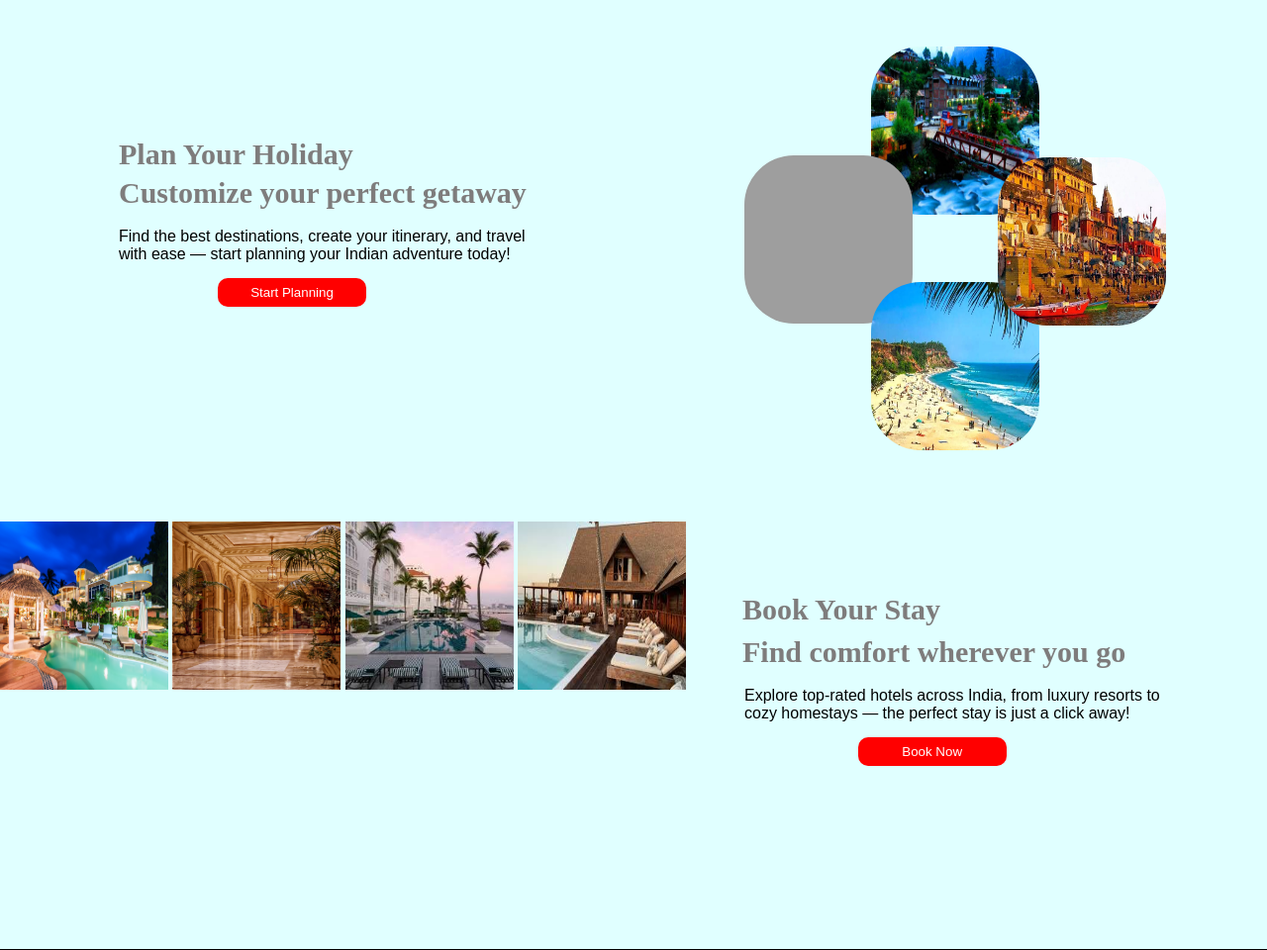
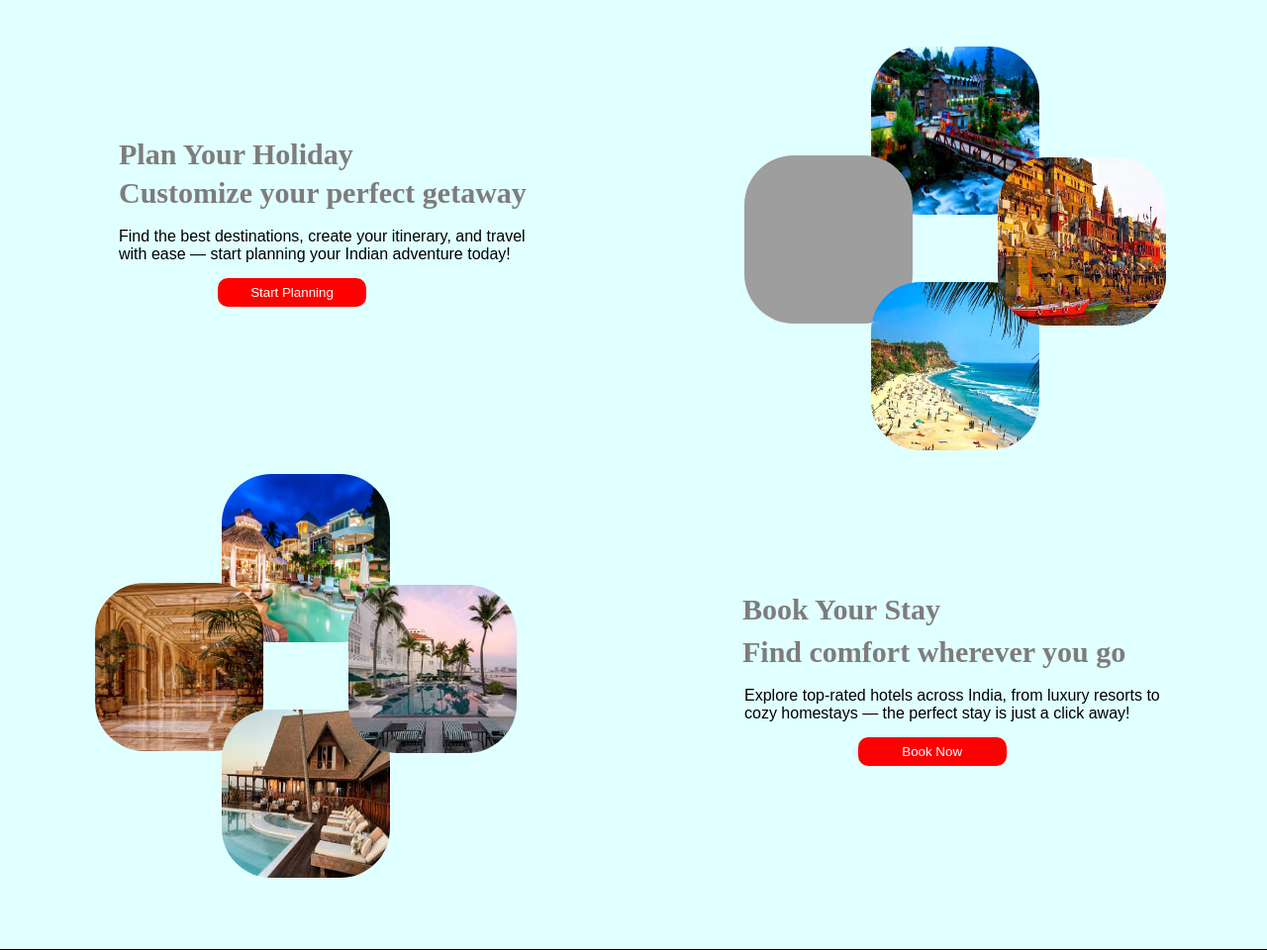
Before and after one commit to ajitGandhi095/TRAVEL_Project, a Django app: page /about/ in a window 1280 px wide. Shown: the part 870-1830 px from the top of the page at 99% size. Run offline with Django 5.2, Linux system fonts and the light colour scheme; grey boxes are pictures that could not be loaded.

Commit message:
offer and about page added

```diff
--- a/static/css/about.css
+++ b/static/css/about.css
@@ -184,13 +184,29 @@ p {
   position: relative;
 }
 #section3-img {
-  margin-top: 3em;
-  /* margin-right: 30rem; */
-  /* margin-bottom: 3em; */
-  border-radius: 10px;
+  position: absolute;
+  margin-left: 1em;
 }
-#section3-img {
-  position: absolute;
+#section3-img1 {
+  margin-left: 13em;
+  border-radius: 50px;
+}
+#section3-img2 {
+  margin-left: 5em;
+  margin-top: -4em;
+  border-radius: 50px;
+}
+#section3-img3 {
+  margin-left: 21em;
+  margin-top: -11em;
+  margin-bottom: 1em;
+  border-radius: 50px;
+  position: relative;
+}
+#section3-img4 {
+  margin-left: 13em;
+  margin-top: -4em;
+  border-radius: 50px;
 }
 
 .s3-heading{
--- a/templates/App1/about.html
+++ b/templates/App1/about.html
@@ -96,13 +96,21 @@
 
         <div id="section3-img">
 
-            <img src="{% static 'images/hotel1.jpg' %}" alt="" width="170px" height="170px" id="section3-img1">
+            <div>
+                <img src="{% static 'images/hotel1.jpg' %}" alt="" width="170px" height="170px" id="section3-img1">
+            </div>
 
-            <img src="{% static 'images/hotel2.jpg' %}" alt="" width="170px" height="170px" id="section3-img2">
+            <div>
+                <img src="{% static 'images/hotel2.jpg' %}" alt="" width="170px" height="170px" id="section3-img2">
+            </div>
 
-            <img src="{% static 'images/hotel3.jpeg' %}" alt="" width="170px" height="170px" id="section3-img3">
+            <div>
+                <img src="{% static 'images/hotel3.jpeg' %}" alt="" width="170px" height="170px" id="section3-img3">
+            </div>
 
-            <img src="{% static 'images/hotel4.jpeg' %}" alt="" width="170px" height="170px" id="section3-img4">
+            <div>
+                <img src="{% static 'images/hotel4.jpeg' %}" alt="" width="170px" height="170px" id="section3-img4">
+            </div>
 
         </div>
 
--- a/templates/App1/signup.html
+++ b/templates/App1/signup.html
@@ -43,7 +43,7 @@
         </form>
 
         <div>
-            <a href="/home"><button type="submit">Signup</button></a>
+            <a href="/login"><button type="submit">Signup</button></a>
         </div>
     </div>
 </body>
```
Also changed, not shown: static/css/offer.css (+5 -2 lines), templates/App1/offer.html (+4 -4 lines). Lines whose indentation alone changed are shown as unchanged.
